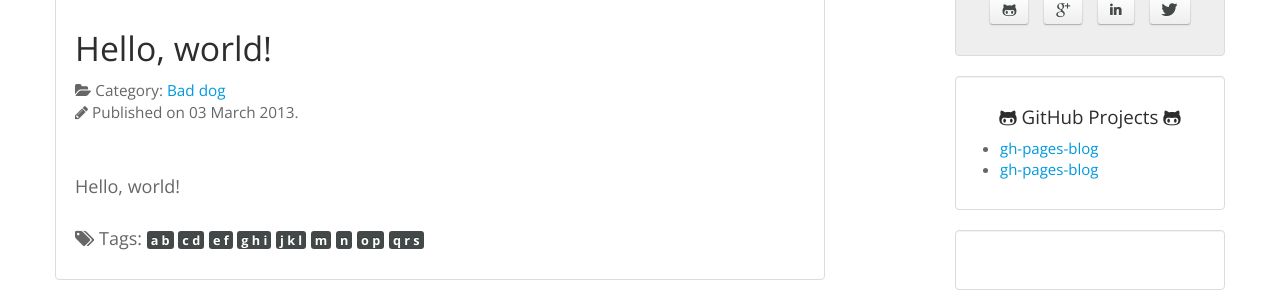
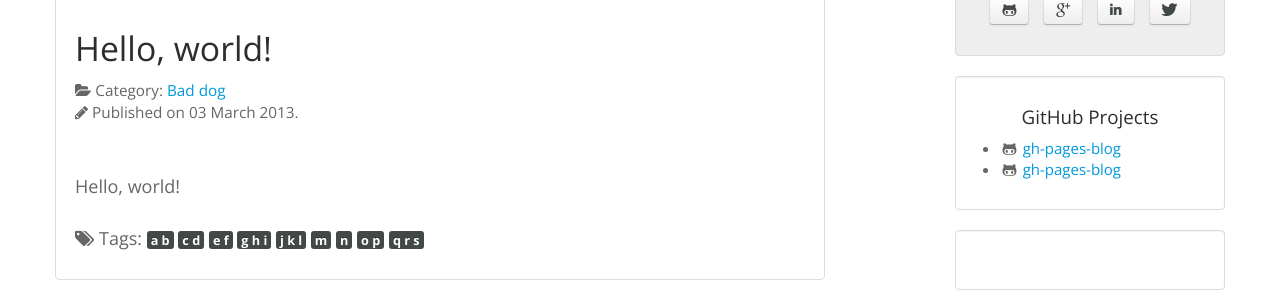
Before and after one commit to thedereck/thedereck.github.com, a Jekyll site: the page built from index.html, in a window 1280 px wide. Shown: the part 465-765 px from the top of the page. Built offline with Jekyll 4.4.1, drawn with Linux system fonts in a browser that asks for light colours.

Commit message:
Formatting GitHub Projects

```diff
--- a/_includes/body/sections/github-projects.html
+++ b/_includes/body/sections/github-projects.html
@@ -1,19 +1,16 @@
 <div class="well-outline">
 	<h4 class="text-center">
-		{% if site.font_awesome.enabled %}
-		<i class="icon-github-alt"></i>
-		{% endif %}
-
 		GitHub Projects
-
-		{% if site.font_awesome.enabled %}
-		<i class="icon-github-alt"></i>
-		{% endif %}
 	</h4>
 
 	<ul>
 	{% for project in site.github_projects %}
-		<li><a href="{{ project.url }}">{{ project.name }}</a></li>
+		<li>
+			{% if site.font_awesome.enabled %}
+			<i class="icon-github-alt"></i>
+			{% endif %}
+
+			<a href="{{ project.url }}">{{ project.name }}</a></li>
 	{% endfor %}
 	</ul>
 </div>
```
